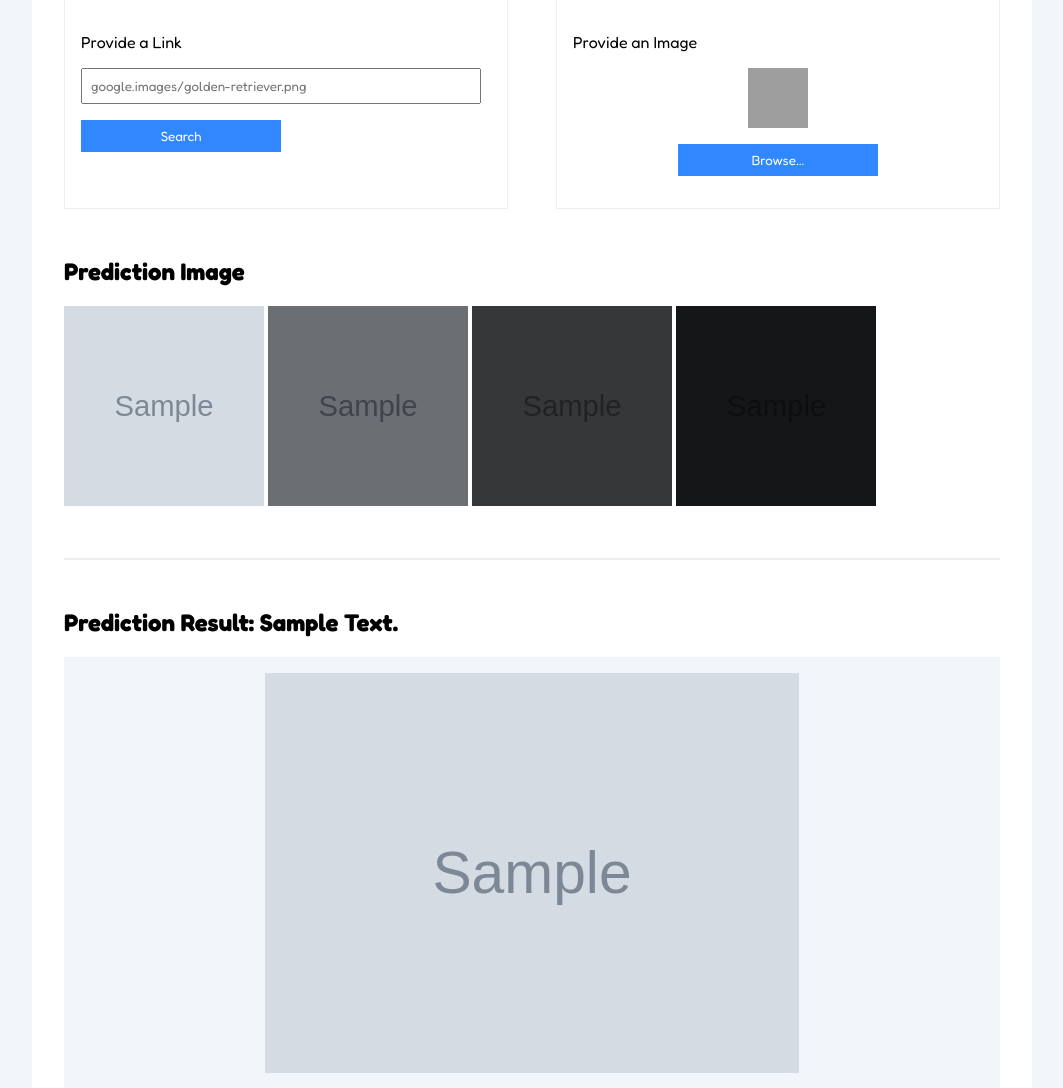
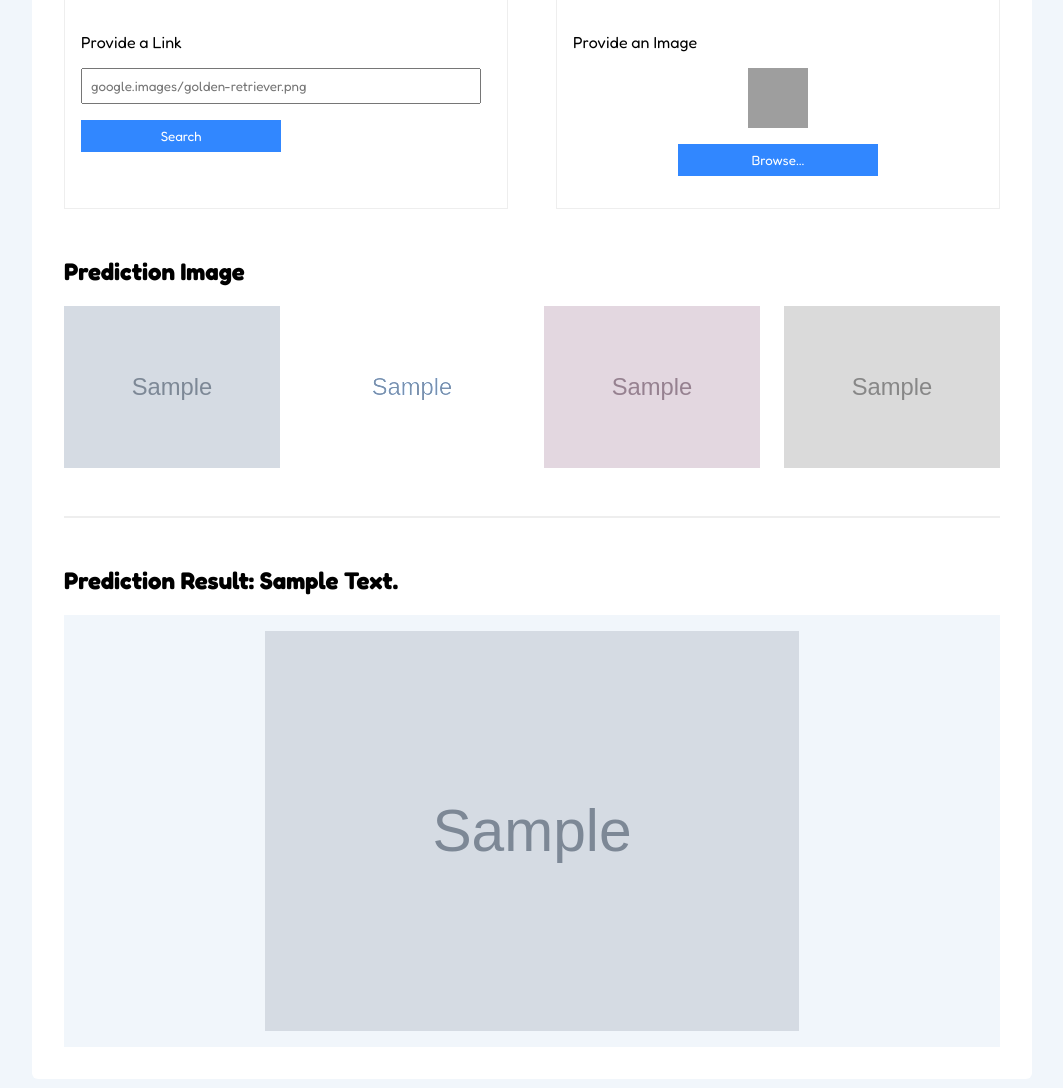
Before and after one commit to CamdenFoucht/dog-classifier, a Flask app: template templates/index.html in a window 1280 px wide. Shown: the part 275-1363 px from the top of the page, without its empty margins (108-1171 px from the left). After the commit the page ends 1306 px from the top, so only its background shows below. Run offline with Flask 2, Linux system fonts and the light colour scheme; the template is opened without the code that fills it: most values are stand-ins (such as "Sample title", 1, 10 or a date in 2020); grey boxes marked "Sample" are stand-in pictures; parts of the project's set-up code (start-up, migrations or seed data) failed here and were passed over; grey boxes are pictures that could not be loaded.

Commit message:
Basic dog classifier

```diff
--- a/static/css/style.css
+++ b/static/css/style.css
@@ -145,8 +145,7 @@ body {
 }
 
 .user-img-preview {
-    height: 200px;
-    width: 200px;
+    width: 100%;
     object-fit: cover;
 }
 
@@ -177,3 +176,9 @@ body {
     padding: 1rem;
     background: #f1f6fb;
 }
+
+.img-process-row {
+    display: grid;
+    grid-template-columns: 1fr 1fr 1fr 1fr;
+    grid-column-gap: 1.5rem;
+}
--- a/templates/index.html
+++ b/templates/index.html
@@ -72,22 +72,24 @@
                     <div>
                         <h2 class="prediction-result">Prediction Image</h2>
 
-
+                        <div class="img-process-row">
                             {% if filename %}
                             <img class="user-img-preview" src="{{ url_for('display_image', filename=filename) }}">
-                        <img class="user-img-preview"  style="filter: brightness(50%)"
+                            <img class="user-img-preview" style="filter: contrast(200%)"
                                 src="{{ url_for('display_image', filename=filename) }}">
-                        <img class="user-img-preview" style="filter: brightness(25%)" src="{{ url_for('display_image', filename=filename) }}">
-                        <img class="user-img-preview" style="filter: brightness(10%)" src="{{ url_for('display_image', filename=filename) }}">
+                            <img class="user-img-preview" style="filter: hue-rotate(90deg)"
+                                src="{{ url_for('display_image', filename=filename) }}">
+                            <img class="user-img-preview" style="filter: grayscale(100%)"
+                                src="{{ url_for('display_image', filename=filename) }}">
                             {% elif image_url %}
                             <img class="user-img-preview" src="{{image_url}}">
-                        <img class="user-img-preview" style="filter: brightness(50%)" src="{{image_url}}">
-                        <img class="user-img-preview" style="filter: brightness(25%)" src="{{image_url}}">
-                        <img class="user-img-preview" style="filter: brightness(10%)" src="{{image_url}}">
+                            <img class="user-img-preview" style="filter: contrast(200%)" src="{{image_url}}">
+                            <img class="user-img-preview" style="filter: hue-rotate(90deg)" src="{{image_url}}">
+                            <img class="user-img-preview" style="filter: grayscale(100%)" src="{{image_url}}">
                             {% else %}
                             <div class="user-img-placeholder"></div>
                             {% endif %}
-
+                        </div>
                     </div>
 
 
@@ -109,7 +111,8 @@
             {% if image_url %}
             <div class="user-img-wrapper"><img class="user-img" src="{{image_url}}" /></div>
             {% elif filename %}
-                <div class="user-img-wrapper"><img class="user-img" src="{{ url_for('display_image', filename=filename) }}"></div>
+            <div class="user-img-wrapper"><img class="user-img" src="{{ url_for('display_image', filename=filename) }}">
+            </div>
             {% endif %}
 
 
```
Lines whose indentation alone changed are shown as unchanged.
